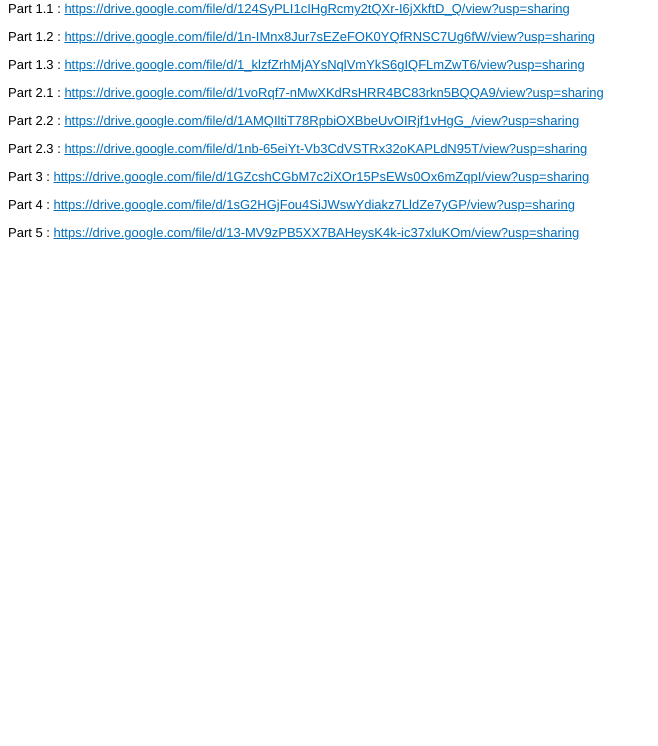
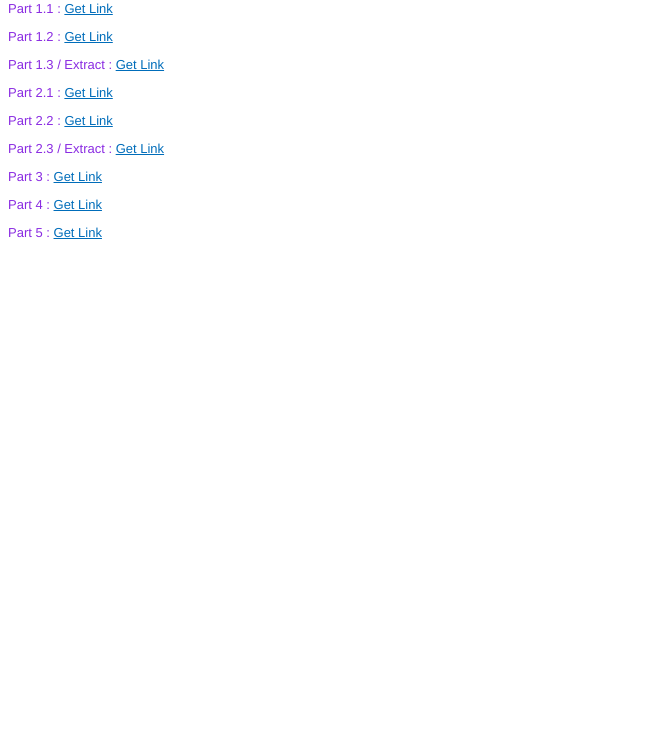
Before and after one commit to gutampsid/gowcgogd.github.io, a plain HTML site: page index.html in a window 1280 px wide. Shown: the part 54-800 px from the top of the page, without its empty margins (0-658 px from the left). Drawn offline with Linux system fonts and the light colour scheme.

Commit message:
Update index.html

```diff
--- a/index.html
+++ b/index.html
@@ -6,28 +6,19 @@
         body, table { font-family: Helvetica, Arial, sans-serif; font-size: 13px; }
         a { color: #006DBA; }
     </style>
-    <!--NUMBER--43gefcw6--NUMBER-->
-    <!--TYPE--RichText--TYPE-->
-    <!--PERMISSION--Readonly--PERMISSION-->
-    <!--ACCESS--Public--ACCESS-->
-    <!--PASSWORD----PASSWORD-->
-    <!--STATUS--Active--STATUS-->
-    <!--QUICKEDIT--False--QUICKEDIT-->
-    <!--QUICKEDITPASSWORD----QUICKEDITPASSWORD-->
-    <!--DATECREATED--2021-10-02 12:48:56--DATECREATED-->
-    <!--DATEUPDATED--2022-02-24 14:48:47--DATEUPDATED-->
-    <!--LABELS--Google Drive--LABELS-->
 </head>
 <body>
 <h2>God of War Collection [BCES00791]-[Gutamps Official]</h2>
-<anotepad><p>Part 1.1 : <a href="https://drive.google.com/file/d/124SyPLI1cIHgRcmy2tQXr-I6jXkftD_Q/view?usp=sharing" target="_blank" rel="noopener">https://drive.google.com/file/d/124SyPLI1cIHgRcmy2tQXr-I6jXkftD_Q/view?usp=sharing</a></p>
-<p>Part 1.2 : <a href="https://drive.google.com/file/d/1n-IMnx8Jur7sEZeFOK0YQfRNSC7Ug6fW/view?usp=sharing" target="_blank" rel="noopener">https://drive.google.com/file/d/1n-IMnx8Jur7sEZeFOK0YQfRNSC7Ug6fW/view?usp=sharing</a></p>
-<p>Part 1.3 : <a href="https://drive.google.com/file/d/1_klzfZrhMjAYsNqlVmYkS6gIQFLmZwT6/view?usp=sharing" target="_blank" rel="noopener">https://drive.google.com/file/d/1_klzfZrhMjAYsNqlVmYkS6gIQFLmZwT6/view?usp=sharing</a></p>
-<p>Part 2.1 : <a href="https://drive.google.com/file/d/1voRqf7-nMwXKdRsHRR4BC83rkn5BQQA9/view?usp=sharing" target="_blank" rel="noopener">https://drive.google.com/file/d/1voRqf7-nMwXKdRsHRR4BC83rkn5BQQA9/view?usp=sharing</a></p>
-<p>Part 2.2 : <a href="https://drive.google.com/file/d/1AMQIltiT78RpbiOXBbeUvOIRjf1vHgG_/view?usp=sharing" target="_blank" rel="noopener">https://drive.google.com/file/d/1AMQIltiT78RpbiOXBbeUvOIRjf1vHgG_/view?usp=sharing</a></p>
-<p>Part 2.3 : <a href="https://drive.google.com/file/d/1nb-65eiYt-Vb3CdVSTRx32oKAPLdN95T/view?usp=sharing" target="_blank" rel="noopener">https://drive.google.com/file/d/1nb-65eiYt-Vb3CdVSTRx32oKAPLdN95T/view?usp=sharing</a></p>
-<p>Part 3 : <a href="https://drive.google.com/file/d/1GZcshCGbM7c2iXOr15PsEWs0Ox6mZqpI/view?usp=sharing" target="_blank" rel="noopener">https://drive.google.com/file/d/1GZcshCGbM7c2iXOr15PsEWs0Ox6mZqpI/view?usp=sharing</a></p>
-<p>Part 4 : <a href="https://drive.google.com/file/d/1sG2HGjFou4SiJWswYdiakz7LldZe7yGP/view?usp=sharing" target="_blank" rel="noopener">https://drive.google.com/file/d/1sG2HGjFou4SiJWswYdiakz7LldZe7yGP/view?usp=sharing</a></p>
-<p>Part 5 : <a href="https://drive.google.com/file/d/13-MV9zPB5XX7BAHeysK4k-ic37xluKOm/view?usp=sharing" target="_blank" rel="noopener">https://drive.google.com/file/d/13-MV9zPB5XX7BAHeysK4k-ic37xluKOm/view?usp=sharing</a></p></anotepad>
+    <style> body { color: blueviolet };
+    </style>
+<p>Part 1.1 : <a href="https://drive.google.com/file/d/1G33ozVoA2xB0mS1zNk29k3JiVzXUiJN-/view?usp=sharing" target="_blank" rel="noopener">Get Link</a></p>
+<p>Part 1.2 : <a href="https://drive.google.com/file/d/16G6dOvHGtEjpqoflZ4LR8t0Ix0xtStiy/view?usp=sharing" target="_blank" rel="noopener">Get Link</a></p>
+<p>Part 1.3 / Extract : <a href="https://drive.google.com/file/d/1By2vT1kNtpeoCzyiuf0NozJ77SqYcWRZ/view?usp=sharing" target="_blank" rel="noopener">Get Link</a></p>
+<p>Part 2.1 : <a href="https://drive.google.com/file/d/1By2vT1kNtpeoCzyiuf0NozJ77SqYcWRZ/view?usp=sharing" target="_blank" rel="noopener">Get Link</a></p>
+<p>Part 2.2 : <a href="https://drive.google.com/file/d/1mfceIh6yRrTL8I6R7XQlPkGBir4Ydqbe/view?usp=sharing" target="_blank" rel="noopener">Get Link</a></p>
+<p>Part 2.3 / Extract : <a href="https://drive.google.com/file/d/1By2vT1kNtpeoCzyiuf0NozJ77SqYcWRZ/view?usp=sharing" target="_blank" rel="noopener">Get Link</a></p>
+<p>Part 3 : <a href="https://drive.google.com/file/d/14kMp2W4VD7yUyAT9InfHG1KEGVOzwEOa/view?usp=sharing" target="_blank" rel="noopener">Get Link</a></p>
+<p>Part 4 : <a href="https://drive.google.com/file/d/11Ccv_WqkHUhMGNFDWLqLDvccNM0Qj7v5/view?usp=sharing" target="_blank" rel="noopener">Get Link</a></p>
+<p>Part 5 : <a href="https://drive.google.com/file/d/1ojysdJCTixdviRFTofOsGx1S7UyGZ2L1/view?usp=sharing" target="_blank" rel="noopener">Get Link</a></p>
 </body>
 </html>
```
